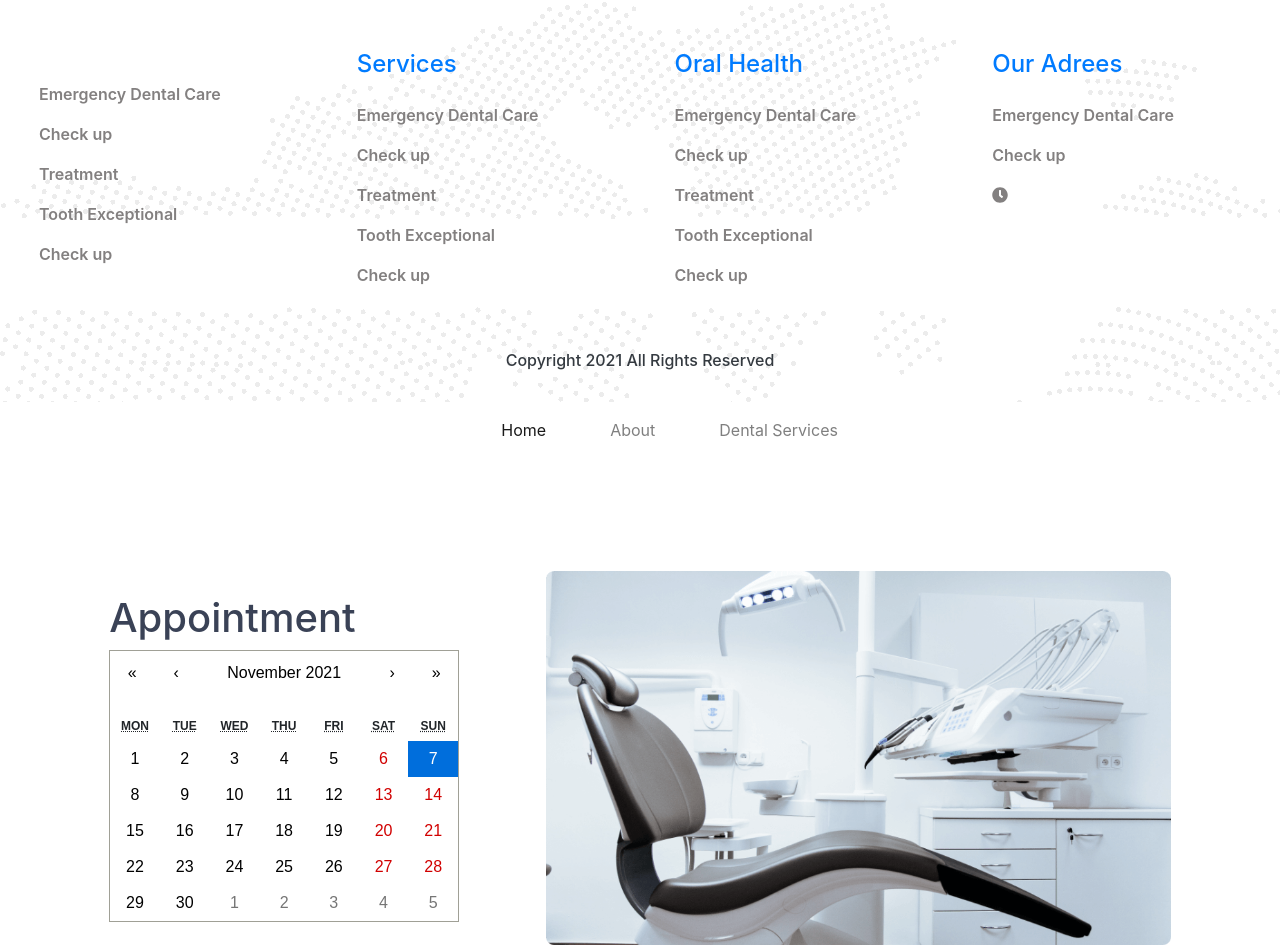
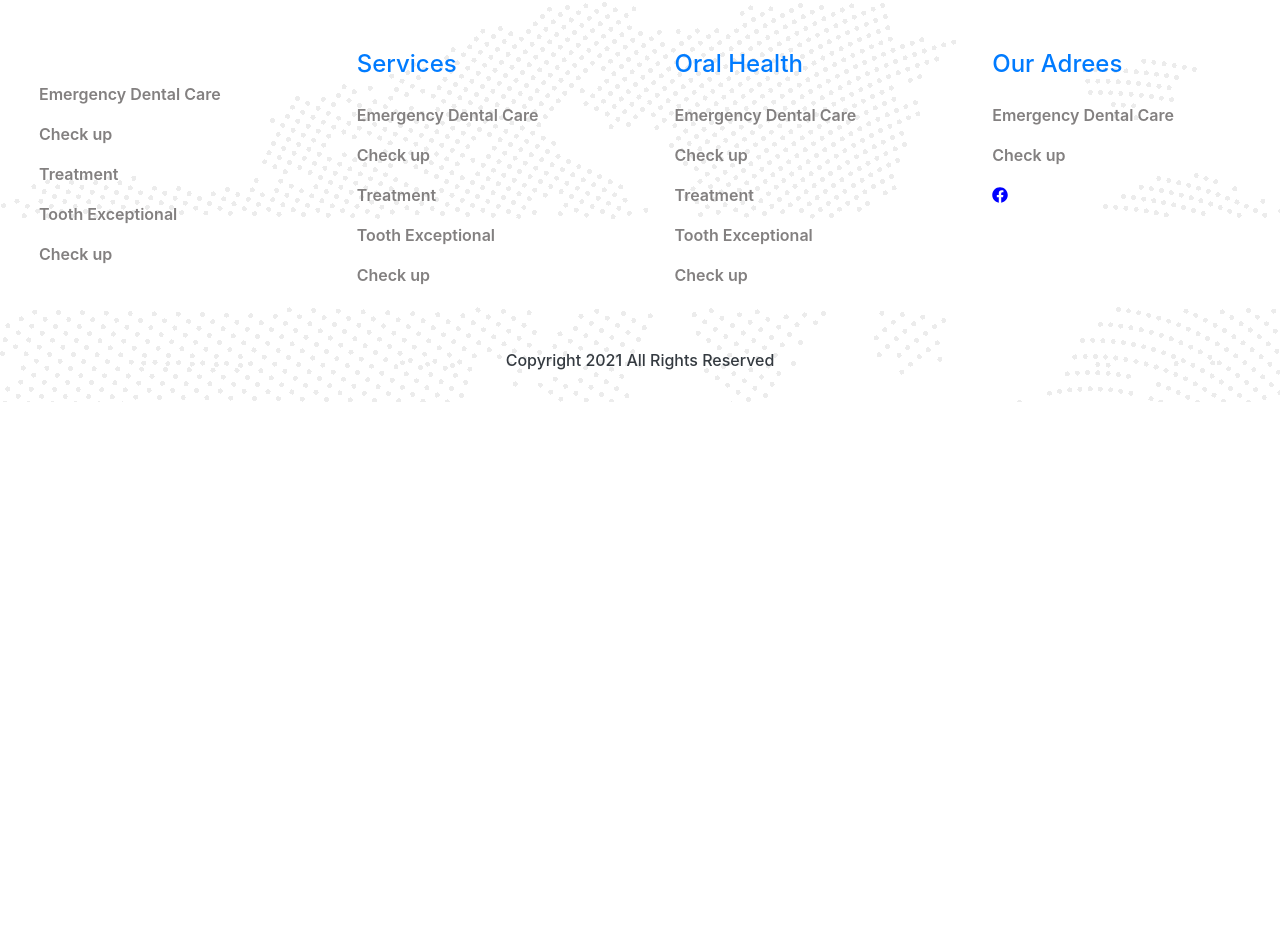
Before and after one commit to Tareq-dev/doctors-portal, a React (Create React App) app: page / in a window 1280 px wide. Shown: the part 5176-6128 px from the top of the page. After the commit the page ends 5578 px from the top, so only its background shows below. Built offline with nearby package versions, Linux system fonts and the light colour scheme.

Commit message:
Router setup

```diff
--- a/package.json
+++ b/package.json
@@ -17,7 +17,7 @@
     "react-dom": "^17.0.2",
     "react-hook-form": "^7.19.2",
     "react-modal": "^3.14.3",
-    "react-router-dom": "^6.0.2",
+    "react-router-dom": "^5.3.0",
     "react-scripts": "4.0.3",
     "web-vitals": "^1.1.2"
   },
--- a/src/App.js
+++ b/src/App.js
@@ -3,40 +3,29 @@ import './App.css';
 import Appointment from "./components/Appointment/Appointment/Appointment";
 import Home from './components/Home/Home/Home';
 import Login from "./components/Login/Login/Login";
-// import {
-//   BrowserRouter as Router,
-//   Routes,
-//   Route,
-//   Link
-// } from "react-router-dom";
-
+import {
+  BrowserRouter as Router,
+  Switch,
+  Route,
+} from "react-router-dom";
 
 function App() {
   return (
+    <Router>
+    <Switch>
+    <Route exact path="/">
+        <Home />
+   </Route>
+    <Route path="/appointment">
+        <Appointment />
+    </Route>
+    <Route path="/login">
+      <Login />
+    </Route>
 
-<div>
-<Home></Home>
-<Appointment></Appointment>
-<Login></Login>
-</div>
+  </Switch>
+</Router>
   );
-        // <Router>
-
-        //         <Routes>
-        //       <Route exact path="/home">
-        //        <Home />
-        //       </Route>
-        //       <Route path="/appointment">
-        //       <Appointment></Appointment>
-        //       </Route>
-        //       </Routes>
-
-        // </Router>
-
-
-
-
-
 }
 
 export default App;
--- a/src/components/Form/Form.css
+++ b/src/components/Form/Form.css
@@ -6,6 +6,7 @@
 }
 .contact-us {
   background-image: url("../../images/appointment-bg.png");
+  background: linear-gradient rgba(0, 0, 0, 0.7), rgba(0, 0, 0, 0.7);
   background-repeat: no-repeat;
   background-size: cover;
   position: relative;
--- a/src/components/Home/HeaderMain/HeaderMain.js
+++ b/src/components/Home/HeaderMain/HeaderMain.js
@@ -1,13 +1,20 @@
 import React from 'react';
 import chair from '../../../images/chair.png';
+import { useHistory } from "react-router-dom";
+
 
 const HeaderMain = () => {
+  let history = useHistory();
+
+  function handleClick() {
+    history.push("/appointment");
+  }
      return (
         <main style={{height:'600px'}} className="row d-flex align-items-center">
          <div className="col-md-4 offset-md-1">
           <h1 style={{color:'#3A4256'}}> Your New Smile <br/> start Here</h1>
           <p className="text-secondary">lorem ipsum dolor sit amet, consectetur adip sit amet, consectetur adip </p>
-         <button className="btn btn-primary">Get Appointment</button>
+         <button className="btn btn-primary" onClick={handleClick}>Get Appointment</button>
           </div>
          <div className="col-md-6">
            <img src={chair} alt="" className="img-fluid" />
--- a/src/components/Shared/Footer/Footer.css
+++ b/src/components/Shared/Footer/Footer.css
@@ -8,3 +8,6 @@
   color: rgb(131, 128, 128);
   font-weight: 600;
 }
+.social {
+  color: blue;
+}
--- a/src/components/Shared/Footer/Footer.js
+++ b/src/components/Shared/Footer/Footer.js
@@ -1,9 +1,9 @@
 import React from 'react';
 import { FontAwesomeIcon } from '@fortawesome/react-fontawesome'
-import {faClock} from '@fortawesome/free-solid-svg-icons'
 import './Footer.css';
+import { faFacebook } from '@fortawesome/free-brands-svg-icons';
 
-const Facebook = <FontAwesomeIcon icon={faClock} />
+const Facebook = <FontAwesomeIcon className="social" icon={faFacebook} />
 
 
 const Footer = () => {
--- a/src/components/Shared/Navbar/Navbar.js
+++ b/src/components/Shared/Navbar/Navbar.js
@@ -1,4 +1,5 @@
 import React from 'react';
+import { Link } from 'react-router-dom';
 
 const Navbar = () => {
      return (
@@ -10,22 +11,22 @@ const Navbar = () => {
   <div class="collapse navbar-collapse" id="navbarSupportedContent">
     <ul class="navbar-nav ml-auto">
       <li class="nav-item active">
-        <a class="nav-link mr-5" href="/#">Home <span class="sr-only">(current)</span></a>
+        <Link class="nav-link mr-5" to="/#">Home <span class="sr-only">(current)</span></Link>
       </li>
       <li class="nav-item">
-        <a class="nav-link mr-5" href="/#">About</a>
+        <Link class="nav-link mr-5" to="/#">About</Link>
       </li>
       <li class="nav-item">
-        <a class="nav-link mr-5" href="/#">Dental Services</a>
+        <Link class="nav-link mr-5" to="/#">Dental Services</Link>
       </li>
       <li class="nav-item">
-        <a class="nav-link mr-5 text-white" href="/#">Reviews</a>
+        <Link class="nav-link mr-5 text-white" to="/#">Reviews</Link>
       </li>
       <li class="nav-item">
-        <a class="nav-link mr-5 text-white" href="/#">Blog</a>
+        <Link class="nav-link mr-5 text-white" to="/#">Blog</Link>
       </li>
       <li class="nav-item">
-        <a class="nav-link mr-5 text-white" href="/#">Contact us</a>
+        <Link class="nav-link mr-5 text-white" to="/#">Contact us</Link>
       </li>
 
     </ul>
```
Also changed, not shown: 1 other file (tests, documents, lock files or other folders).
